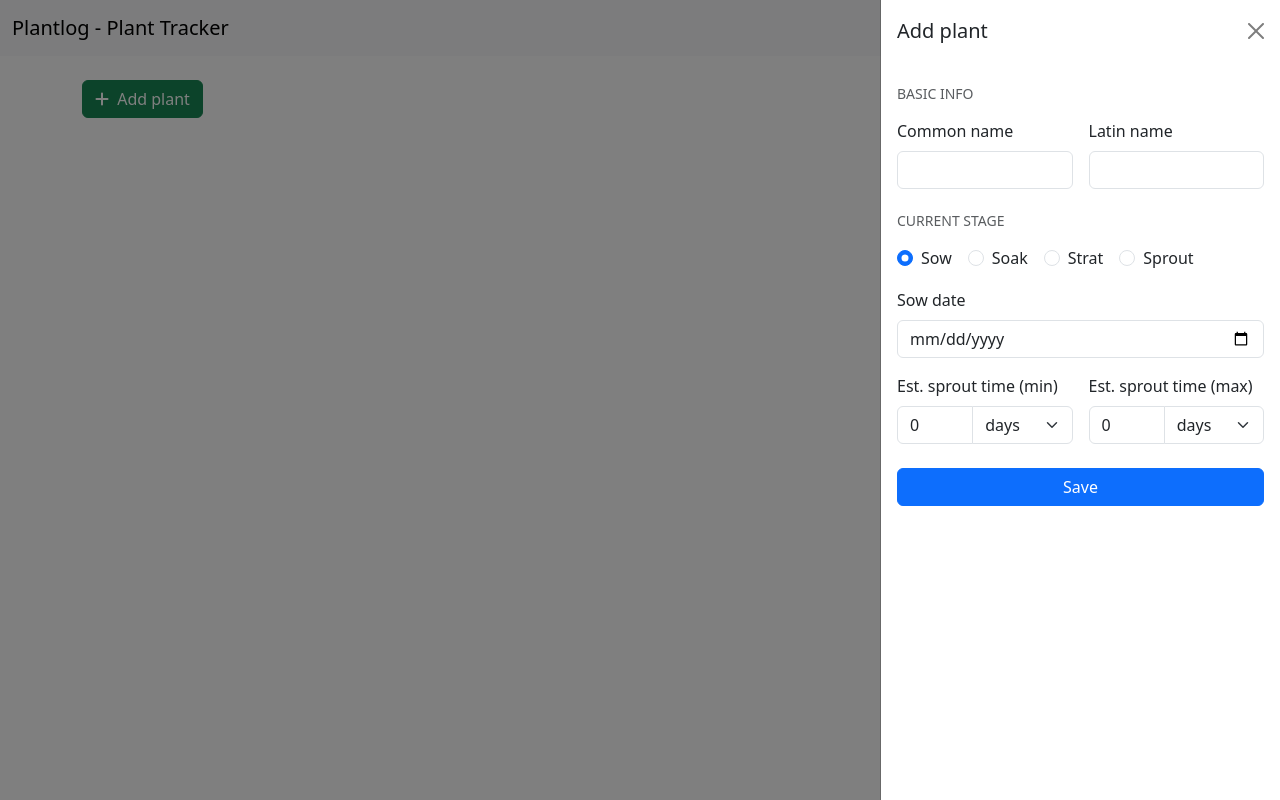
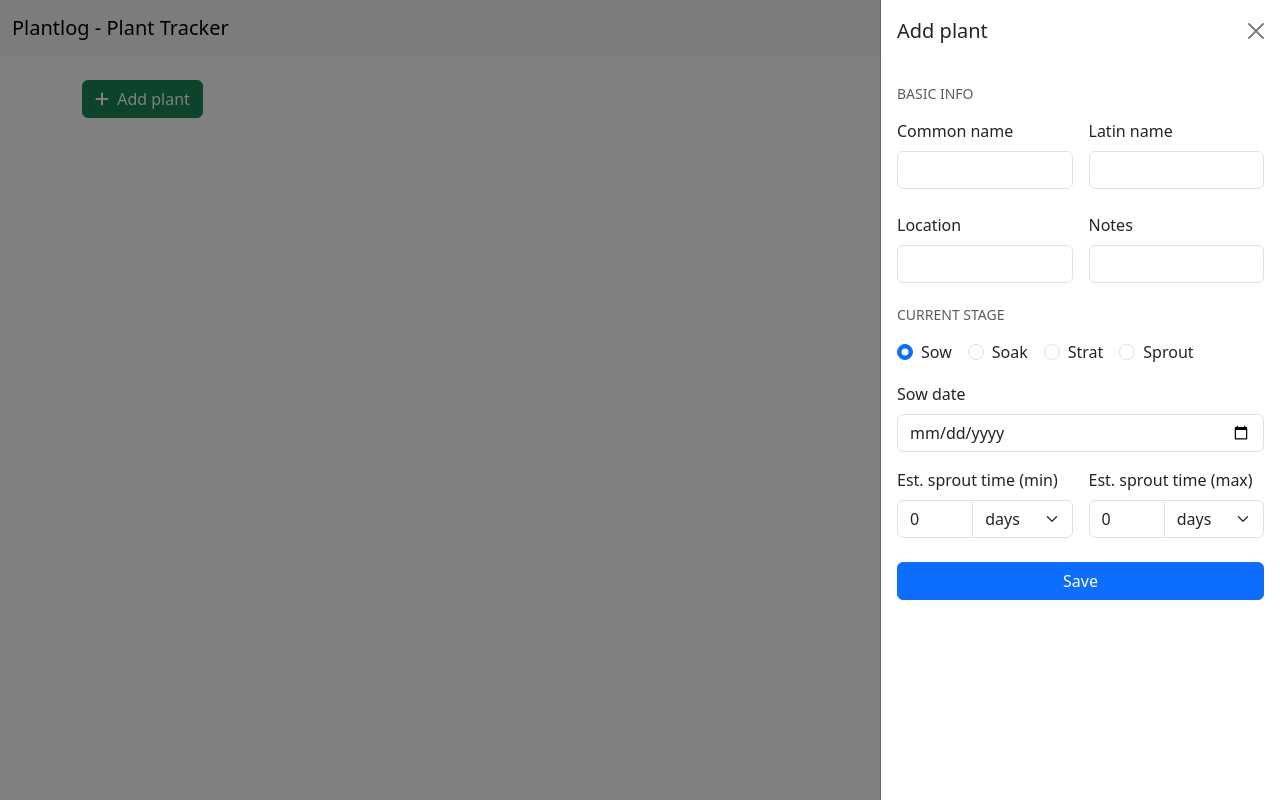
Before and after one commit to simfr24/Plantlog, a PHP site: page /index.php in a window 1280 px wide, after a click on "Add plant". Run offline with PHP 8.4, Linux system fonts and the light colour scheme.

Commit message:
Add location and notes field

```diff
--- a/index.php
+++ b/index.php
@@ -181,6 +181,8 @@ $form = [
     'soak_date'    => '', 'soak_val' => 0, 'soak_unit' => 'hours',
     'strat_date'   => '', 'strat_val' => 0, 'strat_unit' => 'days',
     'sprout_date'  => '',
+    'location'     => '',
+    'notes'        => '',
 ];
 
 /* ---------- handle POST ------------------------------------------------ */
@@ -246,12 +248,16 @@ if ($_SERVER['REQUEST_METHOD'] === 'POST') {
             $plant = $plants[$idx];
             $plant['common'] = $form['common'];
             $plant['latin']  = $form['latin'];
+            $plant['location'] = $form['location'];
+            $plant['notes'] = $form['notes'];
             array_unshift($plant['history'], $action);
             $plants[$idx] = $plant;
         } else {
             $plants[] = [
                 'common'  => $form['common'],
                 'latin'   => $form['latin'],
+                'location'=> $form['location'],
+                'notes'   => $form['notes'],
                 'history' => [$action],
             ];
         }
@@ -271,6 +277,8 @@ if (isset($_GET['edit'])) {
         $form['latin']  = $plant['latin'];
         $first = $plant['history'][0];
         $form['status'] = $first['action'];
+        $form['location'] = $plant['location'] ?? '';
+        $form['notes'] = $plant['notes'] ?? '';
         switch ($first['action']) {
             case 'sow':
                 $form['date_sow'] = $first['start'];
@@ -407,6 +415,28 @@ $icon = [
         <input class="form-control" name="latin" value="<?= e($form['latin']) ?>" required>
       </div>
     </div>
+
+    <div class="row g-3 mt-2">
+    <div class="col-sm-6">
+      <label class="form-label">Location</label>
+      <input class="form-control" name="location" list="locations" value="<?= e($form['location']) ?>">
+      <datalist id="locations">
+        <?php
+        $seen = [];
+        foreach ($plants as $p) {
+            if (!empty($p['location']) && !in_array($p['location'], $seen, true)) {
+                echo '<option value="' . e($p['location']) . '">';
+                $seen[] = $p['location'];
+            }
+        }
+        ?>
+      </datalist>
+    </div>
+    <div class="col-sm-6">
+      <label class="form-label">Notes</label>
+      <input class="form-control" name="notes" value="<?= e($form['notes']) ?>">
+    </div>
+  </div>
 
     <h6 class="mt-4 mb-3 text-uppercase text-muted small"><?= t('Current stage') ?></h6>
     <div class="d-flex flex-wrap gap-3 mb-3">
@@ -560,6 +590,12 @@ $icon = [
           <div class="flex-grow-1">
             <div class="fw-semibold"><?= e($p['common']) ?> <small class="text-muted fst-italic">(<?= e($p['latin']) ?>)</small></div>
             <div class="small text-muted"><?= $summary ?></div>
+            <?php if (!empty($p['location'])): ?>
+              <div class="small text-muted"><i class="fas fa-location-dot me-1"></i><?= e($p['location']) ?></div>
+            <?php endif; ?>
+            <?php if (!empty($p['notes'])): ?>
+              <div class="small text-muted"><i class="fas fa-sticky-note me-1"></i><?= e($p['notes']) ?></div>
+            <?php endif; ?>
           </div>
         </button>
       </h2>
```
